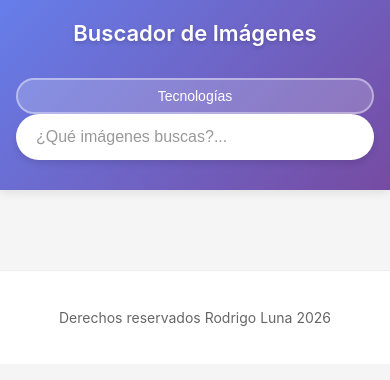
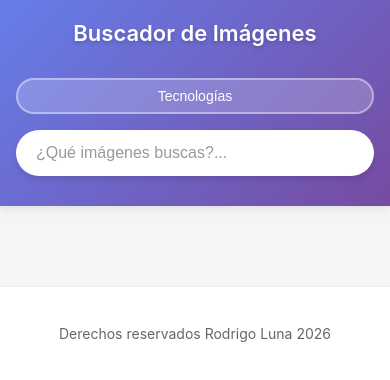
Before and after one commit to rlunasanchez/buscador-imagenes, a React (Vite) app: page / in a window 390 px wide. Shown: the top 380 px of the page. Built offline with nearby package versions, Linux system fonts and the light colour scheme.

Commit message:
Fix button spacing from input

```diff
--- a/src/header.css
+++ b/src/header.css
@@ -116,6 +116,10 @@ footer {
         margin-right: 0;
     }
 
+    header form {
+        margin-top: 8px;
+    }
+
     header {
         position: relative;
     }
@@ -123,6 +127,7 @@ footer {
     .tech-button {
         position: static;
         margin-top: 16px;
+        margin-bottom: 8px;
         width: 100%;
     }
 }
```
